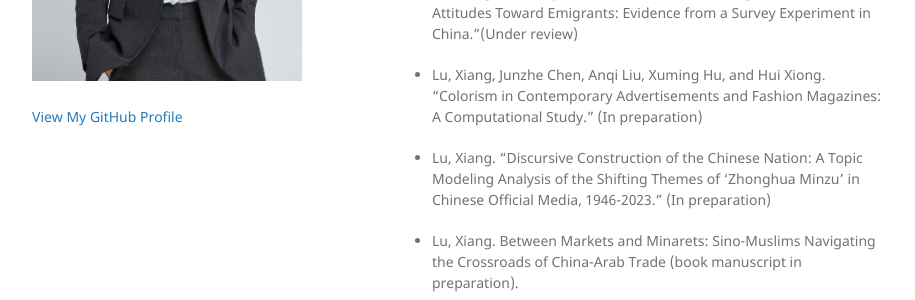
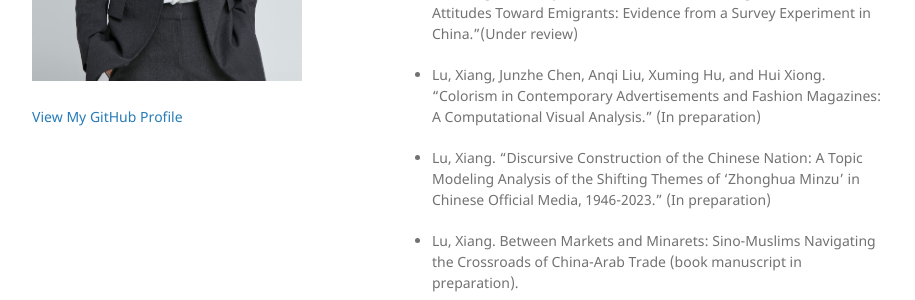
Before and after one commit to xianglusoc/xianglusoc.github.io, a Jekyll site: the page built from index.md, in a window 1280 px wide and 900 px high, scrolled down 1180 px. Shown: the part 433-733 px from the top of the window, without its empty margins (178-1093 px from the left). Built offline with Jekyll 4.4.1, drawn with Linux system fonts in a browser that asks for light colours; our own code applies the rules of GitHub Pages for plain Markdown files; the repository's description, which GitHub fills in, is left out.

Commit message:
Update index.md

```diff
--- a/index.md
+++ b/index.md
@@ -55,7 +55,7 @@ Contact: xiang.lu@zju.edu.cn
 
 - Lu, Xiang. “The Impact of National Pride and Migrant Skill Level on Attitudes Toward Emigrants: Evidence from a Survey Experiment in China.”(Under review)
 
-- Lu, Xiang, Junzhe Chen, Anqi Liu, Xuming Hu, and Hui Xiong. “Colorism in Contemporary Advertisements and Fashion Magazines: A Computational Study.” (In preparation)
+- Lu, Xiang, Junzhe Chen, Anqi Liu, Xuming Hu, and Hui Xiong. “Colorism in Contemporary Advertisements and Fashion Magazines: A Computational Visual Analysis.” (In preparation)
 
 - Lu, Xiang. “Discursive Construction of the Chinese Nation: A Topic Modeling Analysis of the Shifting Themes of ‘Zhonghua Minzu’ in Chinese Official Media, 1946-2023.” (In preparation)
 
```
